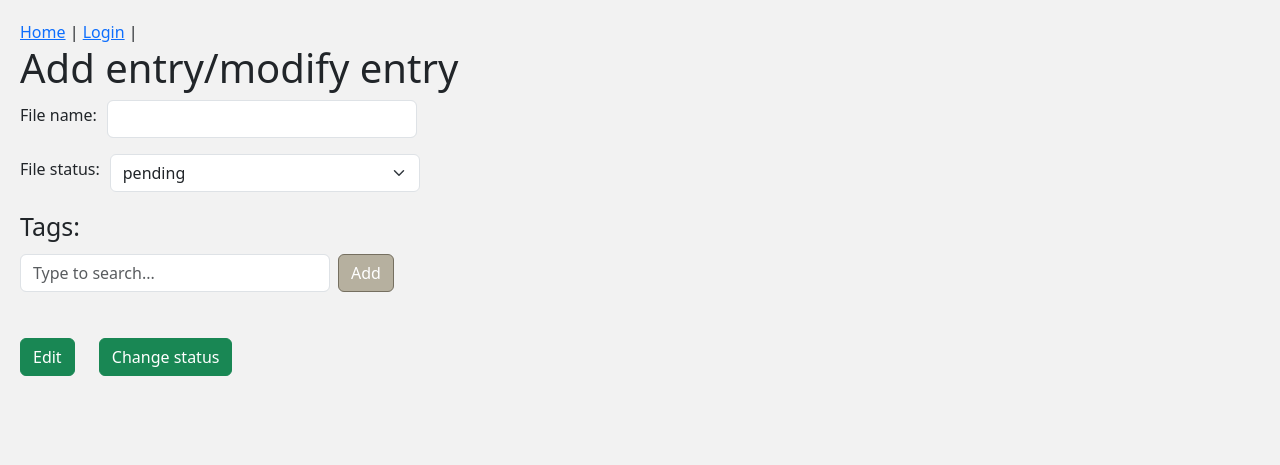
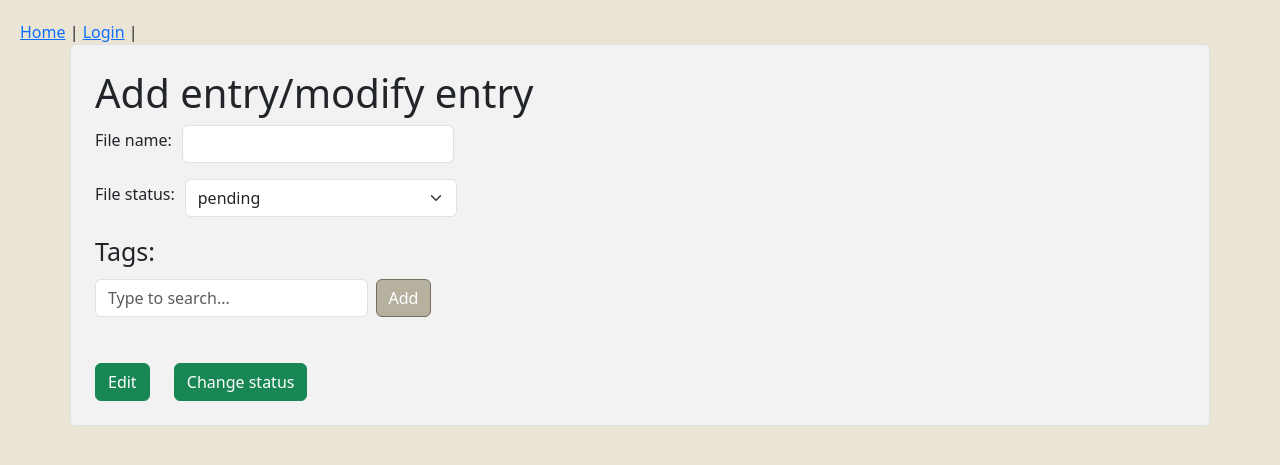
Before and after one commit to KSIUJ/Mordor-2.0, a Python web app: template app/templates/fileUpdate.html in a window 1280 px wide. Shown: the top 465 px of the page. Run offline with Jinja, Linux system fonts and the light colour scheme; the template is opened without the code that fills it, so the values that code supplies are empty.

Commit message:
cosmetic changes & css deletion

```diff
--- a/app/static/css/fileModification.css
+++ /dev/null
@@ -1,10 +0,0 @@
-body{
-    background-color: #F2F2F2;
-}
-#addTagBtn{
-    background-color: #B6B09F;
-    border-color: #756F60;
-}
-#addTagBtn:hover{
-    background-color: #756F60;
-}
--- a/app/static/js/utils/manageTagList.js
+++ b/app/static/js/utils/manageTagList.js
@@ -32,7 +32,8 @@ function addTag(tagName,tagId){
     const selectedTags = document.getElementById('selectedTags')
 
     const li = document.createElement('li')
-    li.className='list-inline-item badge bg-primary'
+    li.className='list-inline-item badge'
+    li.classList.add('tag-badge')
     li.setAttribute('data-tag-id',tagId)
     li.innerHTML = `${tagName} <button type="button" class="btn-close btn-close-white btn-sm"></button>`
     const allTags=document.getElementById('tagOptions')
--- a/app/templates/fileUpdate.html
+++ b/app/templates/fileUpdate.html
@@ -4,13 +4,28 @@
     <link href="https://cdn.jsdelivr.net/npm/bootstrap@5.3.2/dist/css/bootstrap.min.css" rel="stylesheet">
     <script src="/static/js/utils/manageTagList.js"></script>
     <script src="/static/js/fileUpdate.js"></script>
-    <link rel="stylesheet" href="/static/css/fileModification.css">
     <meta charset="UTF-8">
     <title>Update a file</title>
+    <style>
+        body {
+            background-color: #EAE4D5;
+            padding: 20px;
+        }
+        #updateForm {
+            background-color: #F2F2F2;
+        }
+        #addTagBtn{
+            background-color: #B6B09F;
+            border-color: #756F60;
+        }
+        #addTagBtn:hover{
+            background-color: #756F60;
+        }
+    </style>
+</head>
+<body>
     {% include "navbar.html" %}
-</head>
-<body style="padding: 20px" >
-
+    <div class="container border rounded p-4" id="updateForm">
         <h1>Add entry/modify entry</h1>
         <div class="d-flex align-items-center mb-3">
             <label class="form-label" for="fileName">File name:</label>
@@ -35,11 +50,11 @@
             <button type="button" class="btn btn-primary ms-2" id="addTagBtn">Add</button>
         </div>
 
-    <ul id="selectedTags" class="list-inline"></ul>
+        <ul id="selectedTags" class="list-inline tag-list"></ul>
         <div>
             <button id="submit" class="btn btn-success" style="margin-top: 30px">Edit</button>
             <button id="changeStatus" class="btn btn-success" style="margin-top: 30px; margin-left: 20px">Change status</button>
         </div>
-    <script src="https://cdn.jsdelivr.net/npm/bootstrap@5.3.2/dist/js/bootstrap.bundle.min.js"></script>
+    </div>
 </body>
 </html>
```
Also changed, not shown: app/templates/fileUpload.html (+26 -5 lines). Lines whose indentation alone changed are shown as unchanged.
